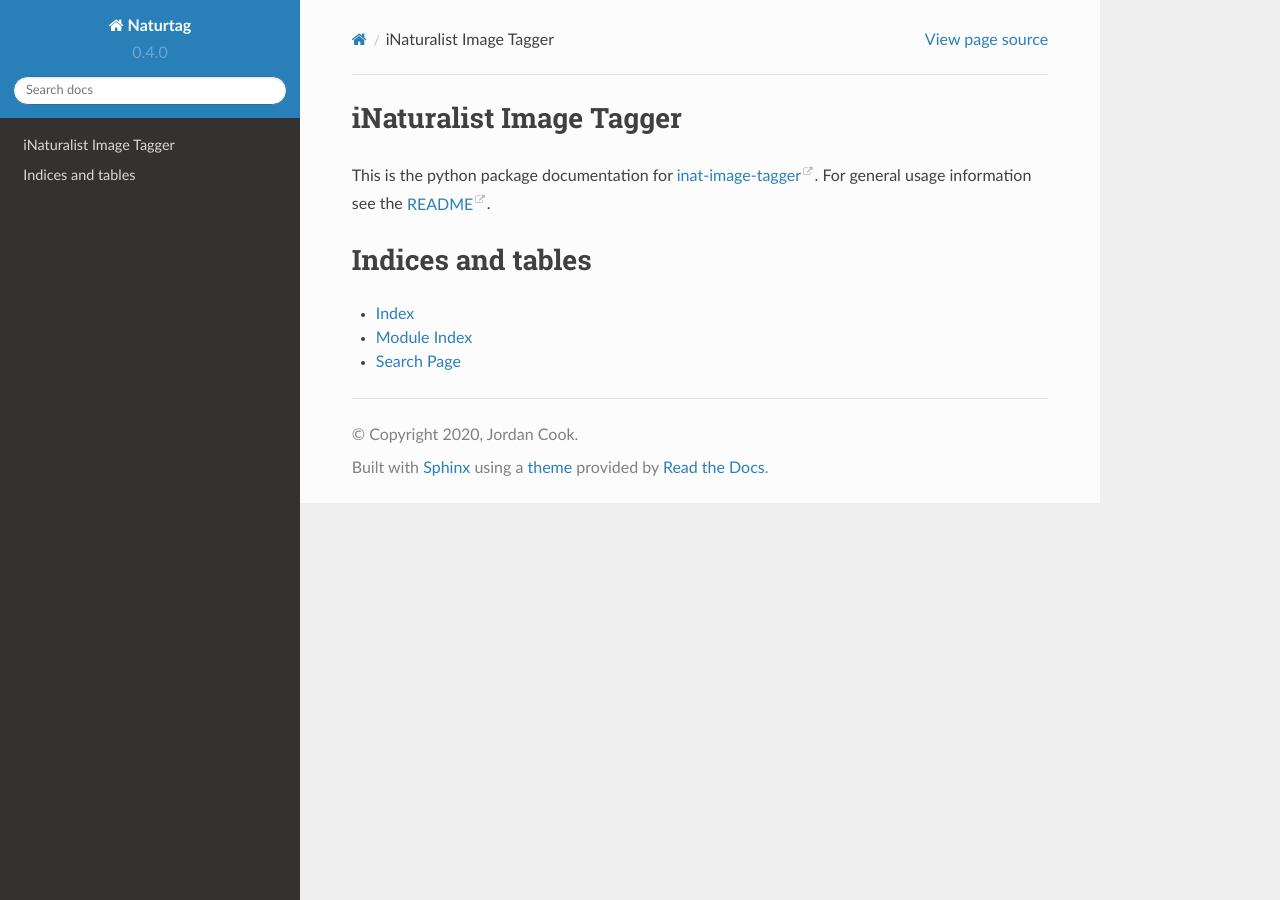
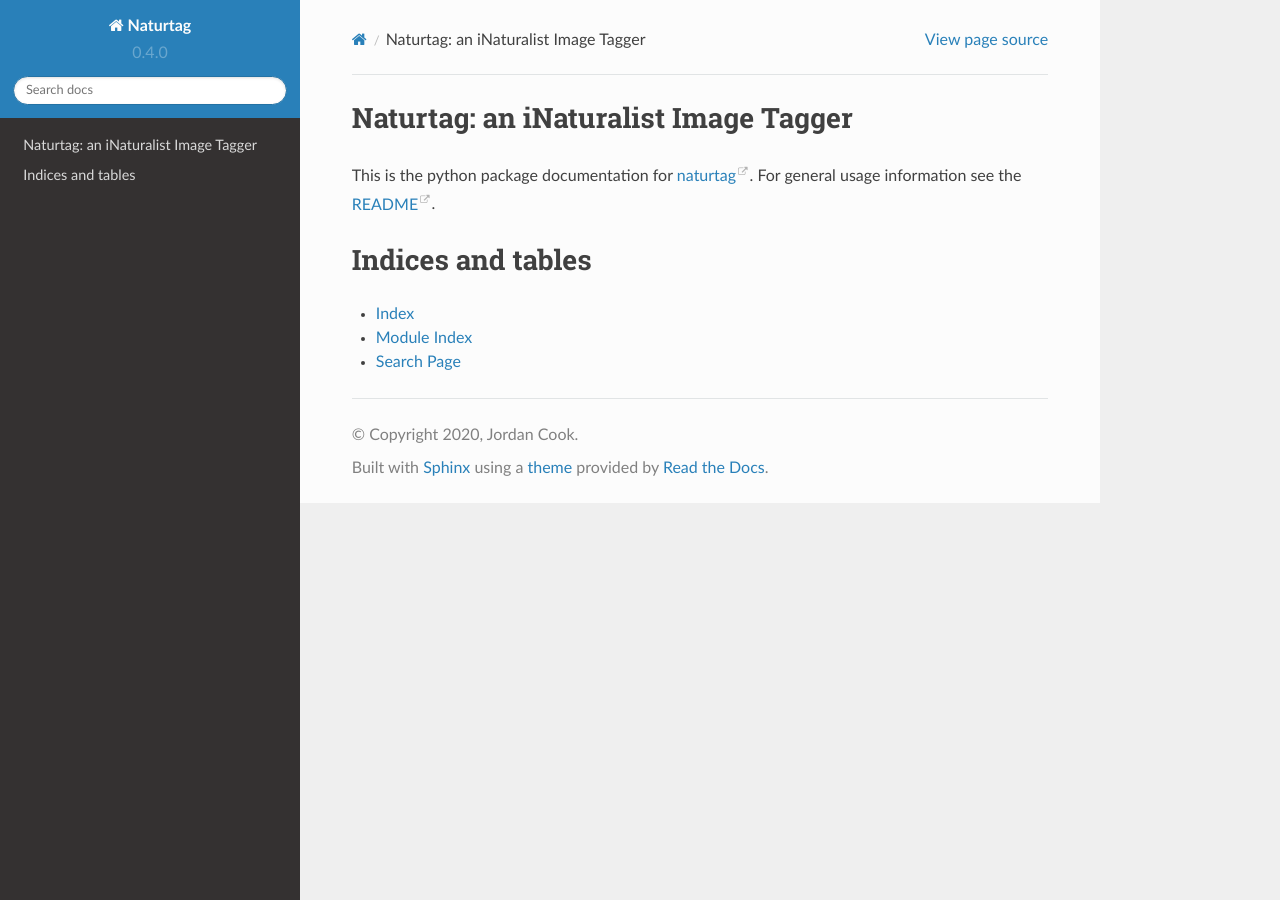
Before and after one commit to pyinat/naturtag, a Sphinx documentation site: the page built from docs/index.rst, in a window 1280 px wide. Built offline with Sphinx 7.4.7 and the Read the Docs theme 2.0.0, drawn with Linux system fonts in a browser that asks for light colours; pages that are not in the unit, such as notebooks, are missing from menus.

Commit message:
Rename repo from 'inat-image-tagger' to 'naturtag'

```diff
--- a/docs/index.rst
+++ b/docs/index.rst
@@ -1,8 +1,8 @@
-iNaturalist Image Tagger
-====================================
+Naturtag: an iNaturalist Image Tagger
+=====================================
 
-This is the python package documentation for `inat-image-tagger <https://github.com/JWCook/inat-image-tagger>`_.
-For general usage information see the `README <https://github.com/JWCook/inat-image-tagger/blob/master/README.md>`_.
+This is the python package documentation for `naturtag <https://github.com/JWCook/naturtag>`_.
+For general usage information see the `README <https://github.com/JWCook/naturtag/blob/master/README.md>`_.
 
 .. toctree::
    :maxdepth: 2
--- a/setup.py
+++ b/setup.py
@@ -18,7 +18,7 @@ extras_require['ui-win'] = ['pypiwin32', 'kivy_deps.sdl2', 'kivy_deps.gstreamer'
 extras_require['all-win'] = extras_require['all'] + extras_require['ui-win']
 
 setup(
-    name='inat-image-tagger',
+    name='naturtag',
     version=__version__,
     packages=find_packages(),
     install_requires=[
```
Also changed, not shown: README.md (+10 -8 lines), assets/naturtag-logo.png (renamed from assets/inat-image-tagger-logo.png), 2 other files.
